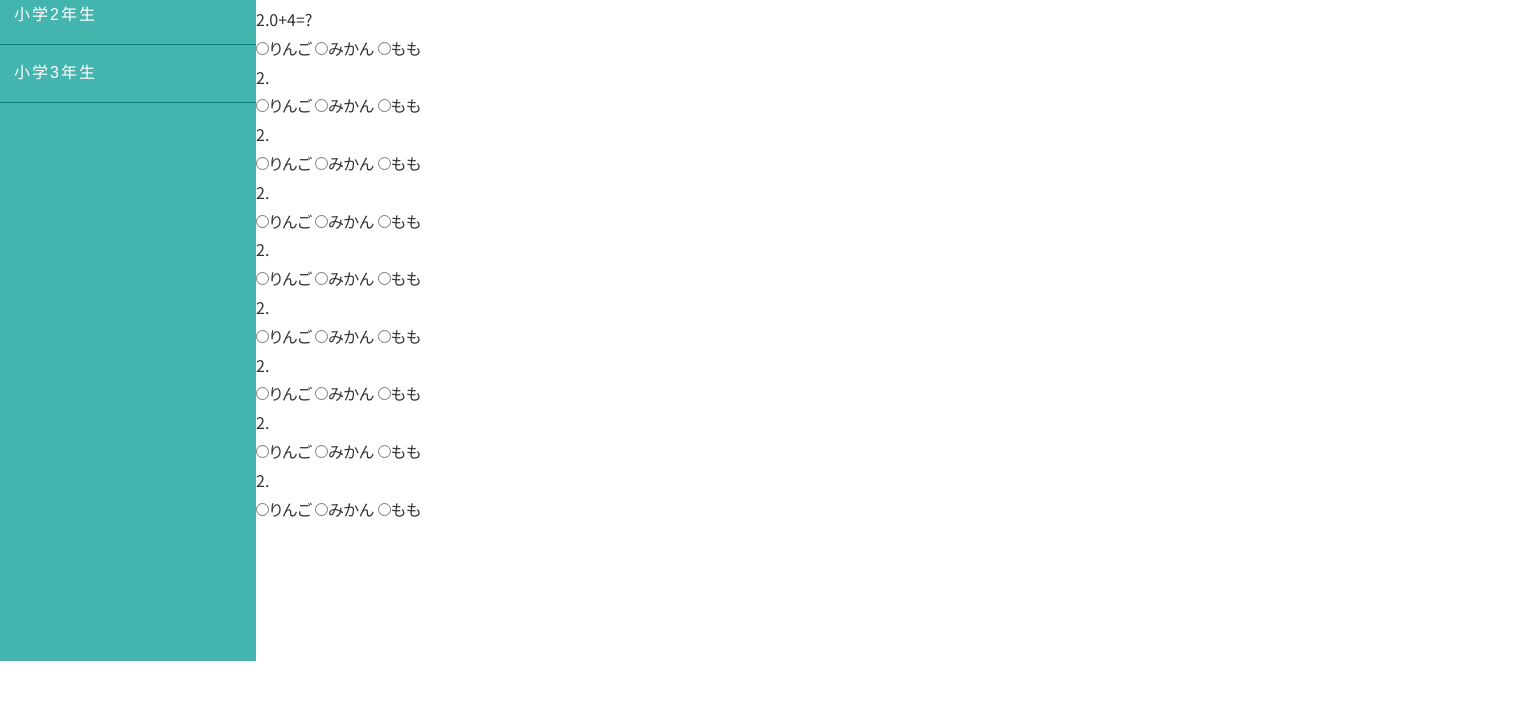
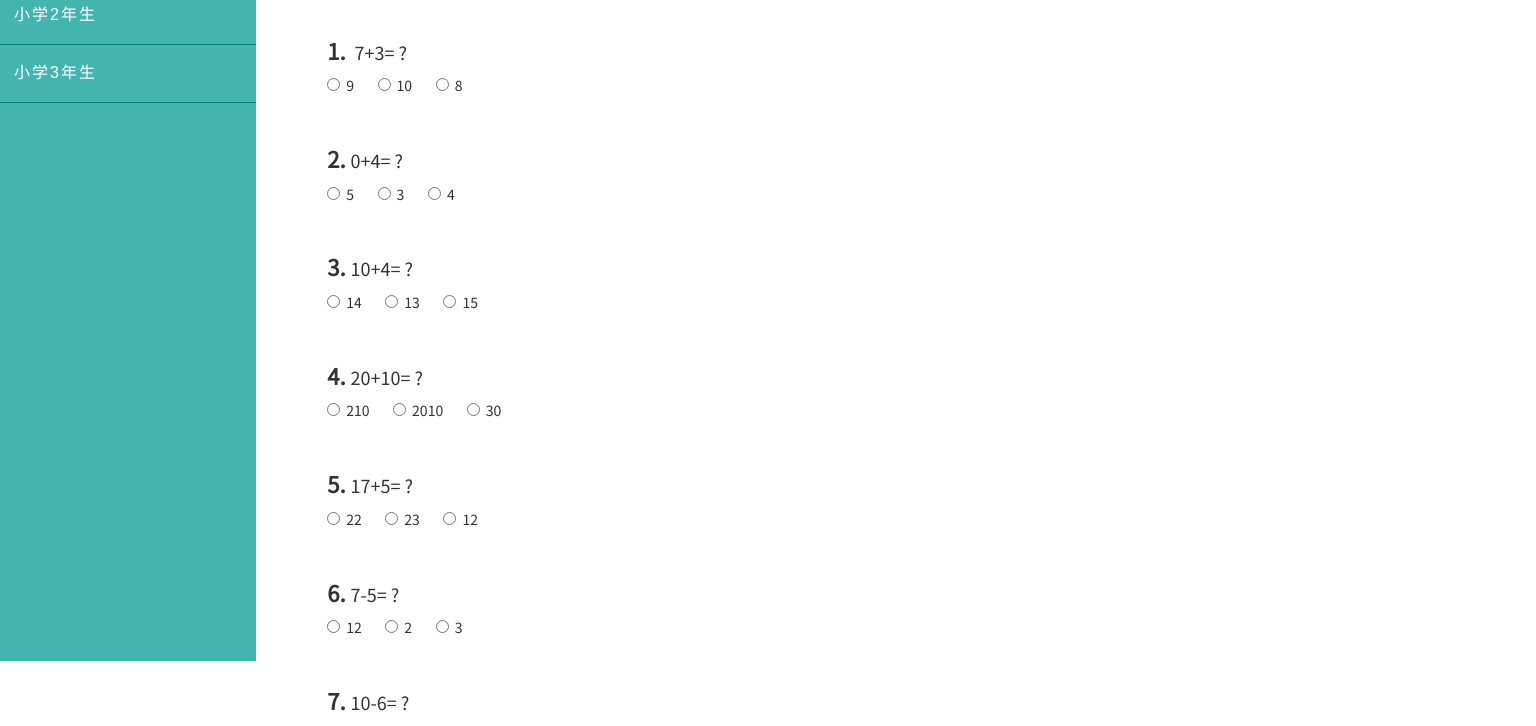
Before and after one commit to akipopo14/calculation, a plain HTML site: page test1.html in a window 1280 px wide. Shown: the part 139-865 px from the top of the page, 1536 px wide, since content can reach past the window. Before the commit the page ends 800 px from the top, so only its background shows below. Drawn offline with Linux system fonts and the light colour scheme.

Commit message:
test css分けた

```diff
--- a/css/style.css
+++ b/css/style.css
@@ -96,7 +96,6 @@ nav li {
     color: #fff;
     display: block;
     width: 100%;
-    height: 100%;
     padding: 14px;
 
 }
@@ -279,13 +278,57 @@ a.btn--start {
 .test-page {
     width: 80vw;
     overflow-y: scroll;
+    margin-left: 20px;
+}
+
+.test-ttl {
+    font-size: 40px;
+}
+
+.test-description {
+    letter-spacing: 2px;
+}
+
+.question {
+    margin-top: 40px;
+}
+
+.q-txt {
+    font-size: 18px;
 }
 
 
+.answer label {
+    padding-right: 20px;
+    font-size: 14px;
+}
 
+.number {
+    font-size: 22px;
+    padding-right: 5px;
+    font-weight: bold;
+}
 
+.text-question {
+    letter-spacing: 2px;
+}
 
+.complete {
+    margin: 60px 0;
+    justify-content: center;
+}
 
+.btn--complete,
+a.btn--complete {
+  color: #fff;
+  font-size: 20px;
+  background-color: #e86c5d;
+  padding: 18px 40px;
+}
+
+footer img {
+    margin-top: 40px;
+}
 
 
 
--- /dev/null
+++ b/css/test.css
@@ -0,0 +1,179 @@
+@charset 'UTF-8';
+
+/* resset
+--------------------------------------------------- */
+* {
+    box-sizing: border-box;
+}
+
+/* typo
+----------------------------------------------------- */
+
+body {
+    color: #333333;
+    font-family: ab-tsubaki, sans-serif;
+    font-weight: 400;
+    font-style: normal;
+    line-height: 1.8;
+    font-feature-settings: "palt";
+    padding: 0;
+    margin: 0;
+}
+
+a:link{
+    text-decoration: none;
+}
+
+a:visited{
+    text-decoration: none;
+}
+
+a:hover{
+    text-decoration: none;
+}
+
+a:active{
+    text-decoration: none;
+}
+
+img {
+    vertical-align: bottom;
+    max-width: 100%;
+}
+
+ul {
+    list-style: none;
+}
+
+img {
+    display: block;
+}
+
+/* utility
+-------------------------------------------------- */
+.d-flex {
+    display: flex;
+}
+
+.c-font {
+    font-family: 'Noto Sans JP', sans-serif;
+}
+
+/* layout
+--------------------------------------------------- */
+
+/* global navigation bar */
+/* 共通部分 nav -------------------------------*/
+.g-nav {
+    background-color: #44b5ae;
+    width: 20vw;
+    height: 100vh;
+    position: fixed;
+    /* z-index: 10000; */
+}
+
+.nav-logo {
+    padding: 14px 5px ;
+}
+
+nav li {
+    width: 20vw;
+    /* padding: 14px; */
+    border-top: 1px solid #008080;
+    letter-spacing: 2px;
+    cursor: pointer;
+}
+
+.grade {
+    width: 100%;
+}
+
+.grade3 {
+    border-bottom: #008080 1px solid;
+}
+
+.grade a{
+    color: #fff;
+    display: block;
+    width: 100%;
+    padding: 14px;
+
+}
+
+.grade a:hover{
+    background-color: #fff;
+    color: #44b5ae;
+}
+
+/* 共通部分nav ここまで ---------------------------------- */
+/* 問題ページ
+-------------------------------------------------- */
+.test-page {
+    width: 80vw;
+    overflow-y: scroll;
+    margin-left: 20px;
+    position: absolute;
+    left: 24vw;
+}
+
+.test-ttl {
+    font-size: 40px;
+}
+
+.test-description {
+    letter-spacing: 2px;
+}
+
+.question {
+    margin-top: 40px;
+}
+
+.q-txt {
+    font-size: 18px;
+}
+
+
+.answer label {
+    padding-right: 20px;
+    font-size: 14px;
+}
+
+input {
+    margin-right: 6px;
+}
+
+.number {
+    font-size: 22px;
+    padding-right: 5px;
+    font-weight: bold;
+}
+
+.text-question {
+    letter-spacing: 2px;
+}
+
+.complete {
+    margin: 60px 0;
+    justify-content: center;
+}
+
+.btn--complete,
+a.btn--complete {
+  color: #fff;
+  font-size: 20px;
+  background-color: #e86c5d;
+  padding: 18px 40px;
+}
+
+
+a.btn--radius {
+    border-radius: 100vh;
+ }
+
+
+footer img {
+    width:100%;
+    position: absolute;
+    bottom: -800px;
+    left: 20vw;
+}
--- a/test1.html
+++ b/test1.html
@@ -7,7 +7,7 @@
 
     <!-- CSS -->
     <link rel="stylesheet" href="css/ress.css">
-    <link rel="stylesheet" href="css/style.css">
+    <link rel="stylesheet" href="css/test.css">
 
     <!-- favicon -->
     <link rel="shortcut icon" href="images/favicon.ico" type="image/x-icon">
@@ -54,88 +54,96 @@
             もんだい
         </h1>
         <p class="test-description c-font">
-            ?にはいるすうじをえらんでね。
+            ?にはいるすうじをえらんでね。<br>
+            ぶんしょうもんだいは、ただしいこたえをえらんでね。
         </p>
         <div class="question c-font">
-            <p><span class="number">1.</span> 7+3=?</p>
+            <p class="q-txt"><span class="number">1.</span> 7+3= ?</p>
             <div class="answer">
-                <label><input type="radio" name="fruits" />りんご</label>
-                <label><input type="radio" name="fruits" />みかん</label>
-                <label><input type="radio" name="fruits" />もも</label>
+                <label><input type="radio" name="q-1" />9</label>
+                <label><input type="radio" name="q-1" />10</label>
+                <label><input type="radio" name="q-1" />8</label>
             </div>
         </div>
         <div class="question c-font">
-            <p><span class="number">2.</span>0+4=?</p>
+            <p class="q-txt"><span class="number">2.</span>0+4= ?</p>
             <div class="answer">
-                <label><input type="radio" name="fruits" />りんご</label>
-                <label><input type="radio" name="fruits" />みかん</label>
-                <label><input type="radio" name="fruits" />もも</label>
+                <label><input type="radio" name="q-2" />5</label>
+                <label><input type="radio" name="q-2" />3</label>
+                <label><input type="radio" name="q-2" />4</label>
             </div>
         </div>
         <div class="question c-font">
-            <p><span class="number">2.</span></p>
+            <p class="q-txt"><span class="number">3.</span>10+4= ?</p>
             <div class="answer">
-                <label><input type="radio" name="fruits" />りんご</label>
-                <label><input type="radio" name="fruits" />みかん</label>
-                <label><input type="radio" name="fruits" />もも</label>
+                <label><input type="radio" name="q-3" />14</label>
+                <label><input type="radio" name="q-3" />13</label>
+                <label><input type="radio" name="q-3" />15</label>
             </div>
         </div>
         <div class="question c-font">
-            <p><span class="number">2.</span></p>
+            <p class="q-txt"><span class="number">4.</span>20+10= ?</p>
             <div class="answer">
-                <label><input type="radio" name="fruits" />りんご</label>
-                <label><input type="radio" name="fruits" />みかん</label>
-                <label><input type="radio" name="fruits" />もも</label>
+                <label><input type="radio" name="q-4" />210</label>
+                <label><input type="radio" name="q-4" />2010</label>
+                <label><input type="radio" name="q-4" />30</label>
             </div>
         </div>
         <div class="question c-font">
-            <p><span class="number">2.</span></p>
+            <p class="q-txt"><span class="number">5.</span>17+5= ?</p>
             <div class="answer">
-                <label><input type="radio" name="fruits" />りんご</label>
-                <label><input type="radio" name="fruits" />みかん</label>
-                <label><input type="radio" name="fruits" />もも</label>
+                <label><input type="radio" name="q-5" />22</label>
+                <label><input type="radio" name="q-5" />23</label>
+                <label><input type="radio" name="q-5" />12</label>
             </div>
         </div>
         <div class="question c-font">
-            <p><span class="number">2.</span></p>
+            <p class="q-txt"><span class="number">6.</span>7-5= ?</p>
             <div class="answer">
-                <label><input type="radio" name="fruits" />りんご</label>
-                <label><input type="radio" name="fruits" />みかん</label>
-                <label><input type="radio" name="fruits" />もも</label>
+                <label><input type="radio" name="q-6" />12</label>
+                <label><input type="radio" name="q-6" />2</label>
+                <label><input type="radio" name="q-6" />3</label>
             </div>
         </div>
         <div class="question c-font">
-            <p><span class="number">2.</span></p>
+            <p class="q-txt"><span class="number">7.</span>10-6= ?</p>
             <div class="answer">
-                <label><input type="radio" name="fruits" />りんご</label>
-                <label><input type="radio" name="fruits" />みかん</label>
-                <label><input type="radio" name="fruits" />もも</label>
+                <label><input type="radio" name="q-7" />16</label>
+                <label><input type="radio" name="q-7" />5</label>
+                <label><input type="radio" name="q-7" />4</label>
             </div>
         </div>
         <div class="question c-font">
-            <p><span class="number">2.</span></p>
+            <p class="q-txt"><span class="number">8.</span>80-40= ?</p>
             <div class="answer">
-                <label><input type="radio" name="fruits" />りんご</label>
-                <label><input type="radio" name="fruits" />みかん</label>
-                <label><input type="radio" name="fruits" />もも</label>
+                <label><input type="radio" name="q-8" />120</label>
+                <label><input type="radio" name="q-8" />40</label>
+                <label><input type="radio" name="q-8" />50</label>
             </div>
         </div>
         <div class="question c-font">
-            <p><span class="number">2.</span></p>
+            <p class="q-txt"><span class="number">9.</span>24-7= ?</p>
             <div class="answer">
-                <label><input type="radio" name="fruits" />りんご</label>
-                <label><input type="radio" name="fruits" />みかん</label>
-                <label><input type="radio" name="fruits" />もも</label>
+                <label><input type="radio" name="q-9" />17</label>
+                <label><input type="radio" name="q-9" />18</label>
+                <label><input type="radio" name="q-9" />31</label>
             </div>
         </div>
         <div class="question c-font">
-            <p><span class="number">2.</span></p>
+            <p class="text-question q-txt"><span class="number">10.</span>あかいおりがみが 70まい、あおいおりがみが 40まいあります。おりがみはぜんぶで なんまいありますか？</p>
             <div class="answer">
-                <label><input type="radio" name="fruits" />りんご</label>
-                <label><input type="radio" name="fruits" />みかん</label>
-                <label><input type="radio" name="fruits" />もも</label>
+                <label><input type="radio" name="text-q" />90まい</label>
+                <label><input type="radio" name="text-q" />110まい</label>
+                <label><input type="radio" name="text-q" />150まい</label>
             </div>
         </div>
+        <div class="complete d-flex">
+            <a href="score100.html" class="btn btn--complete btn--radius ">できた！</a>
+        </div>
     </main>
+    <footer>
+        <img src="images/footer.png" alt="草">
+    </footer>
+
 </body>
 </html>
```
